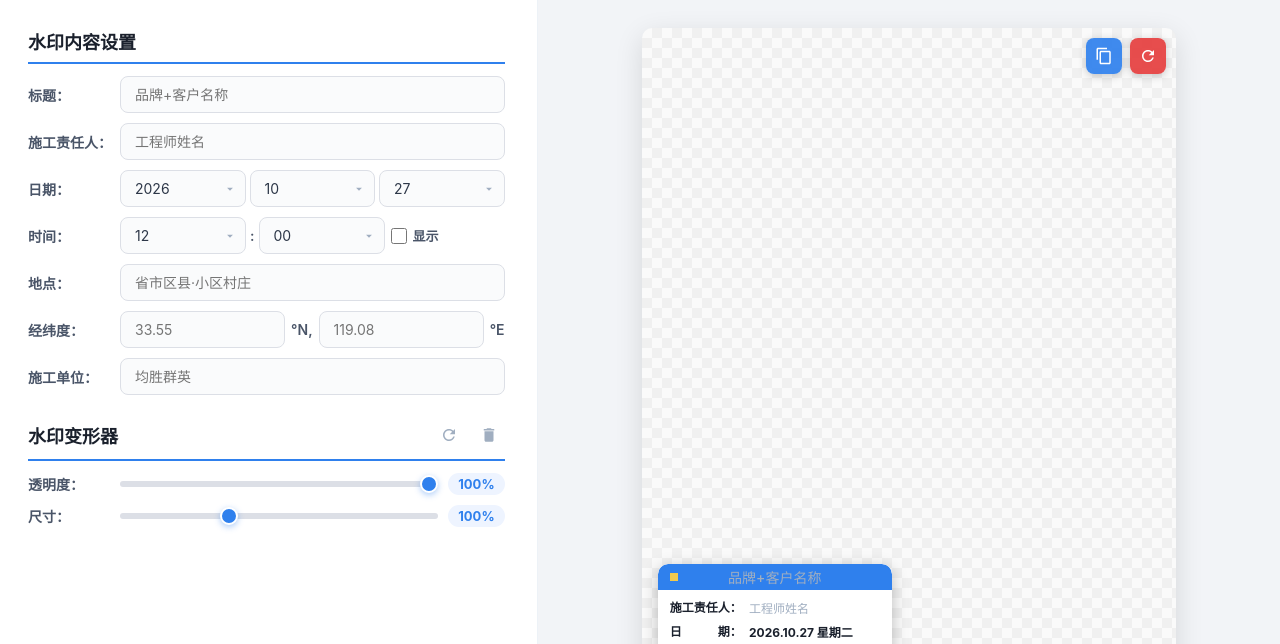
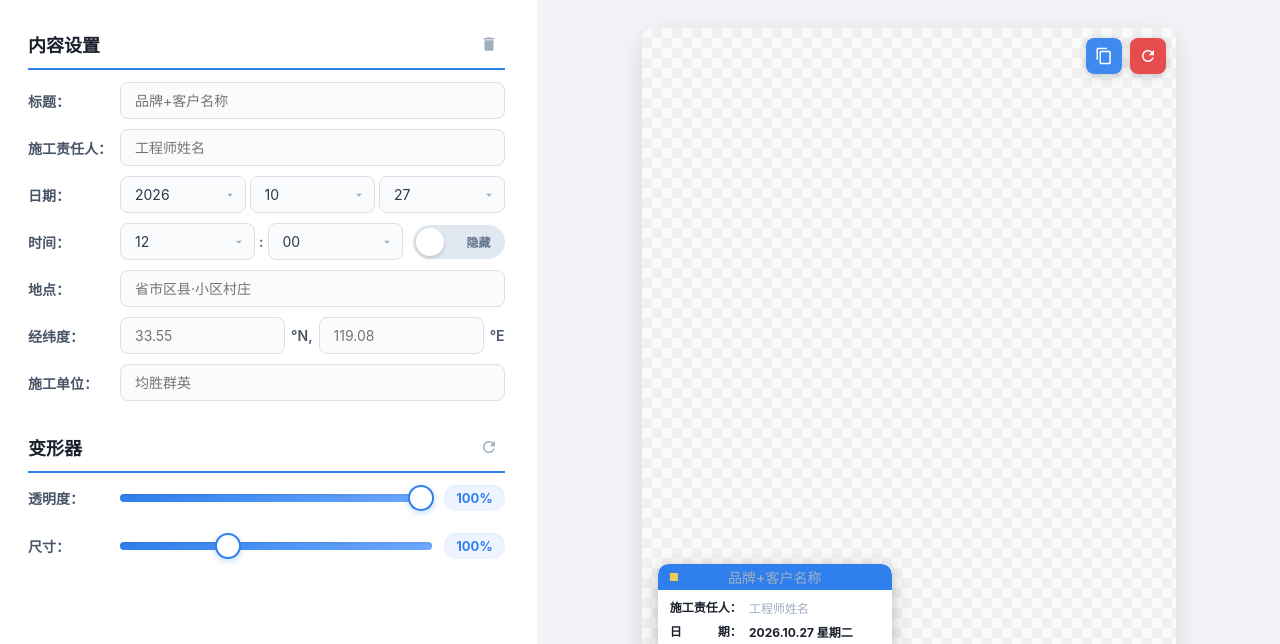
Before and after one commit to xugl6036/niumashuazi, a plain HTML site: page pages/watermark.html in a window 1280 px wide. Shown: the top 644 px of the page. Drawn offline with nearby package versions, Linux system fonts and the light colour scheme.

Commit message:
Add files via upload

```diff
--- a/pages/watermark.html
+++ b/pages/watermark.html
@@ -3,7 +3,7 @@
 <head>
   <meta charset="UTF-8">
   <meta name="viewport" content="width=device-width, initial-scale=1.0">
-  <title>图片水印 · 全屏版</title>
+  <title>工程水印 · 牛马刷子工具合集</title>
   <script src="https://cdn.jsdelivr.net/npm/html2canvas@1.4.1/dist/html2canvas.min.js"></script>
   <style>
     * {
@@ -52,7 +52,7 @@
     .function-area::-webkit-scrollbar-track { background: transparent; }
     .function-area::-webkit-scrollbar-thumb { background: #dcdfe6; border-radius: 3px; }
 
-    /* 统一的标题行样式 */
+    /* 统一的标题行样式 —— 调整后：清空按钮整合到右侧 */
     .section-header {
       display: flex;
       align-items: center;
@@ -61,6 +61,7 @@
       padding-bottom: 8px;
       border-bottom: 2px solid #2f80ed;
       flex-shrink: 0;
+      position: relative;
     }
 
     .section-header h2 {
@@ -73,7 +74,9 @@
     .clear-action-wrapper {
       display: flex;
       align-items: center;
-      gap: 8px;
+      gap: 6px;
+      flex-shrink: 0;
+      margin-left: auto;
     }
 
     .clear-toast {
@@ -236,38 +239,111 @@
       background: #fff;
     }
 
-    .time-checkbox-wrapper {
-      display: flex;
-      align-items: center;
-      gap: 6px;
-      margin-left: 6px;
+    /* ========== 重新设计的滑动开关 (Toggle Switch) ========== */
+    .toggle-switch-wrapper {
+      display: flex;
+      align-items: center;
+      margin-left: 10px;
       flex-shrink: 0;
     }
 
-    .time-checkbox-wrapper input[type="checkbox"] {
-      width: 16px;
-      height: 16px;
+    .toggle-switch {
+      position: relative;
+      display: inline-flex;
+      align-items: center;
+      width: 80px;       /* 略微加宽，让内部空间更充裕 */
+      height: 34px;
       cursor: pointer;
-      accent-color: #2f80ed;
-    }
-
-    .time-checkbox-wrapper label {
-      font-size: 13px;
-      color: #4a5568;
-      font-weight: 600;
-      cursor: pointer;
-      white-space: nowrap;
+      user-select: none;
+    }
+
+    .toggle-switch input {
+      opacity: 0;
+      width: 0;
+      height: 0;
+      position: absolute;
+    }
+
+    .toggle-slider {
+      position: absolute;
+      top: 0; left: 0; right: 0; bottom: 0;
+      background-color: #e2e8f0;
+      border-radius: 34px;
+      transition: background-color 0.3s;
+    }
+
+    .toggle-text {
+      position: absolute;
+      top: 0;
+      bottom: 0;
+      display: flex;
+      align-items: center;
+      justify-content: center;
+      font-size: 12px;
+      font-weight: bold;
+      transition: opacity 0.3s, color 0.3s;
+      pointer-events: none;
+      z-index: 2;
+    }
+
+    /* 关闭状态：文字靠右，避开左侧的圆球 */
+    .toggle-text-off {
+      right: 14px;
+      color: #64748b;
+      opacity: 1;
+    }
+
+    /* 开启状态：文字靠左，避开右侧的圆球 */
+    .toggle-text-on {
+      left: 14px;
+      color: #ffffff;
+      opacity: 0;
+    }
+
+    .toggle-slider::before {
+      position: absolute;
+      content: "";
+      height: 28px;
+      width: 28px;
+      left: 3px;
+      bottom: 3px;
+      background-color: #ffffff;
+      border-radius: 50%;
+      transition: transform 0.3s cubic-bezier(0.4, 0.0, 0.2, 1);
+      box-shadow: 0 2px 4px rgba(0, 0, 0, 0.15);
+      z-index: 1;
+    }
+
+    .toggle-switch input:checked + .toggle-slider {
+      background-color: #2f80ed;
+    }
+
+    /* 圆球移动到最右侧 */
+    .toggle-switch input:checked + .toggle-slider::before {
+      transform: translateX(46px);
+    }
+
+    .toggle-switch input:checked ~ .toggle-text-on {
+      opacity: 1;
+    }
+
+    .toggle-switch input:checked ~ .toggle-text-off {
+      opacity: 0;
     }
 
     /* ========== 变形器区域（紧接在表单下方） ========== */
     .transform-section {
-      margin-top: 24px;
+      margin-top: 30px;
     }
 
     .slider-row {
       display: flex;
       align-items: center;
-      margin-bottom: 10px;
+      margin-bottom: 22px;
+    }
+
+    .slider-row:last-child {
+      margin-bottom: 0;
     }
 
     .slider-row label {
@@ -282,39 +358,47 @@
       flex: 1;
       display: flex;
       align-items: center;
-      gap: 10px;
-    }
-
+      gap: 12px;
+    }
+
+    /* 美化 range 滑块 */
     .slider-wrapper input[type="range"] {
       flex: 1;
-      height: 6px;
+      height: 8px;
       -webkit-appearance: none;
       appearance: none;
-      background: #dcdfe6;
-      border-radius: 3px;
+      background: linear-gradient(90deg, #2f80ed, #6ea8fe);
+      border-radius: 6px;
       outline: none;
       cursor: pointer;
+      box-shadow: inset 0 1px 3px rgba(0,0,0,0.1);
     }
 
     .slider-wrapper input[type="range"]::-webkit-slider-thumb {
       -webkit-appearance: none;
       appearance: none;
-      width: 18px;
-      height: 18px;
+      width: 22px;
+      height: 22px;
       border-radius: 50%;
-      background: #2f80ed;
+      background: #ffffff;
       cursor: pointer;
-      box-shadow: 0 2px 6px rgba(47, 128, 237, 0.4);
-      border: 2px solid #fff;
+      box-shadow: 0 2px 8px rgba(47, 128, 237, 0.5), 0 0 0 2px #2f80ed;
+      border: none;
+      transition: transform 0.15s;
+    }
+
+    .slider-wrapper input[type="range"]::-webkit-slider-thumb:hover {
+      transform: scale(1.12);
     }
 
     .slider-wrapper input[type="range"]::-moz-range-thumb {
-      width: 18px;
-      height: 18px;
+      width: 22px;
+      height: 22px;
       border-radius: 50%;
-      background: #2f80ed;
+      background: #ffffff;
       cursor: pointer;
-      border: 2px solid #fff;
+      border: 2px solid #2f80ed;
+      box-shadow: 0 2px 8px rgba(47, 128, 237, 0.4);
     }
 
     .slider-value-badge {
@@ -322,10 +406,12 @@
       font-weight: 700;
       color: #2f80ed;
       background: #eef4ff;
-      padding: 3px 10px;
+      padding: 5px 12px;
       border-radius: 20px;
-      min-width: 50px;
+      min-width: 58px;
       text-align: center;
+      transition: background 0.2s;
+      box-shadow: inset 0 1px 2px rgba(47,128,237,0.1);
     }
 
     /* ========== 底部操作区 ========== */
@@ -740,11 +826,16 @@
     <!-- 统一功能区（滚动区） -->
     <div class="function-area">
 
-      <!-- 1. 水印内容设置 -->
+      <!-- 1. 水印内容设置 —— 清空按钮放在这一行的最右侧 -->
       <div class="section-header">
-        <h2>水印内容设置</h2>
+        <h2>内容设置</h2>
         <div class="clear-action-wrapper">
           <span class="clear-toast" id="clear-toast">已清空</span>
+          <button class="btn-icon" id="btn-clear-content" title="一键清空水印内容">
+            <svg viewBox="0 0 24 24" xmlns="http://www.w3.org/2000/svg">
+              <path d="M6 19c0 1.1.9 2 2 2h8c1.1 0 2-.9 2-2V7H6v12zM19 4h-3.5l-1-1h-5l-1 1H5v2h14V4z"/>
+            </svg>
+          </button>
         </div>
       </div>
 
@@ -766,6 +857,7 @@
         </div>
       </div>
 
+      <!-- 时间行，内嵌文字滑动开关 -->
       <div class="form-group">
         <label>时间：</label>
         <div class="time-group">
@@ -773,9 +865,13 @@
           <span style="color:#4a5568; font-weight:600; font-size:14px;">:</span>
           <select id="input-time-minute" style="flex:1;"></select>
         </div>
-        <div class="time-checkbox-wrapper">
-          <input type="checkbox" id="checkbox-show-time">
-          <label for="checkbox-show-time">显示</label>
+        <div class="toggle-switch-wrapper">
+          <label class="toggle-switch" title="默认显示星期，开启显示时间">
+            <input type="checkbox" id="checkbox-show-time">
+            <span class="toggle-slider"></span>
+            <span class="toggle-text toggle-text-on">显示</span>
+            <span class="toggle-text toggle-text-off">隐藏</span>
+          </label>
         </div>
       </div>
 
@@ -800,21 +896,17 @@
       <!-- 2. 水印变形器 -->
       <div class="transform-section">
         <div class="section-header">
-          <h2>水印变形器</h2>
+          <h2>变形器</h2>
           <div class="clear-action-wrapper">
             <button class="btn-icon" id="btn-reset-transform" title="复位透明度与尺寸">
               <svg viewBox="0 0 24 24" xmlns="http://www.w3.org/2000/svg">
                 <path d="M17.65 6.35C16.2 4.9 14.21 4 12 4C7.58 4 4 7.58 4 12C4 16.42 7.58 20 12 20C15.73 20 18.84 17.45 19.73 14H17.65C16.82 16.33 14.61 18 12 18C8.69 18 6 15.31 6 12C6 8.69 8.69 6 12 6C13.66 6 15.14 6.69 16.22 7.78L13 11H20V4L17.65 6.35Z"/>
               </svg>
             </button>
-            <button class="btn-icon" id="btn-clear-content" title="一键清空水印内容">
-              <svg viewBox="0 0 24 24" xmlns="http://www.w3.org/2000/svg">
-                <path d="M6 19c0 1.1.9 2 2 2h8c1.1 0 2-.9 2-2V7H6v12zM19 4h-3.5l-1-1h-5l-1 1H5v2h14V4z"/>
-              </svg>
-            </button>
           </div>
         </div>
 
+        <!-- 透明度滑块 -->
         <div class="slider-row">
           <label>透明度：</label>
           <div class="slider-wrapper">
@@ -823,6 +915,7 @@
           </div>
         </div>
 
+        <!-- 尺寸滑块 -->
         <div class="slider-row">
           <label>尺寸：</label>
           <div class="slider-wrapper">
@@ -1588,7 +1681,7 @@
       const cardRect = watermarkCard.getBoundingClientRect();
       watermarkCard.style.left = '16px';
       watermarkCard.style.top = (wrapperRect.height - cardRect.height - 16) + 'px';
-      watermarkCard.style.bottom = 'auto';
+    watermarkCard.style.bottom = 'auto';
       watermarkCard.style.right = 'auto';
     }, 100);
 
```
